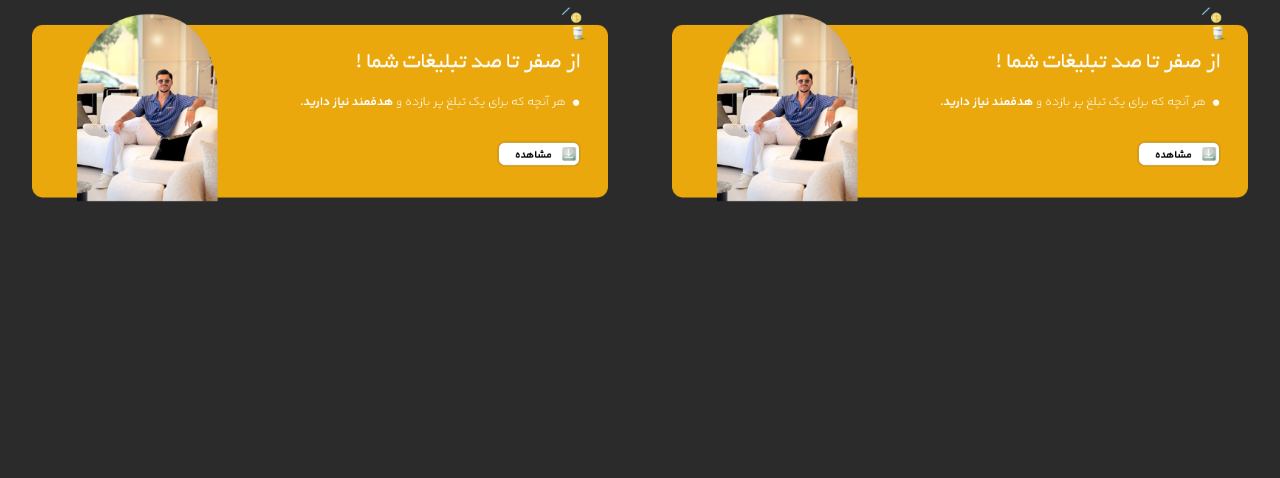
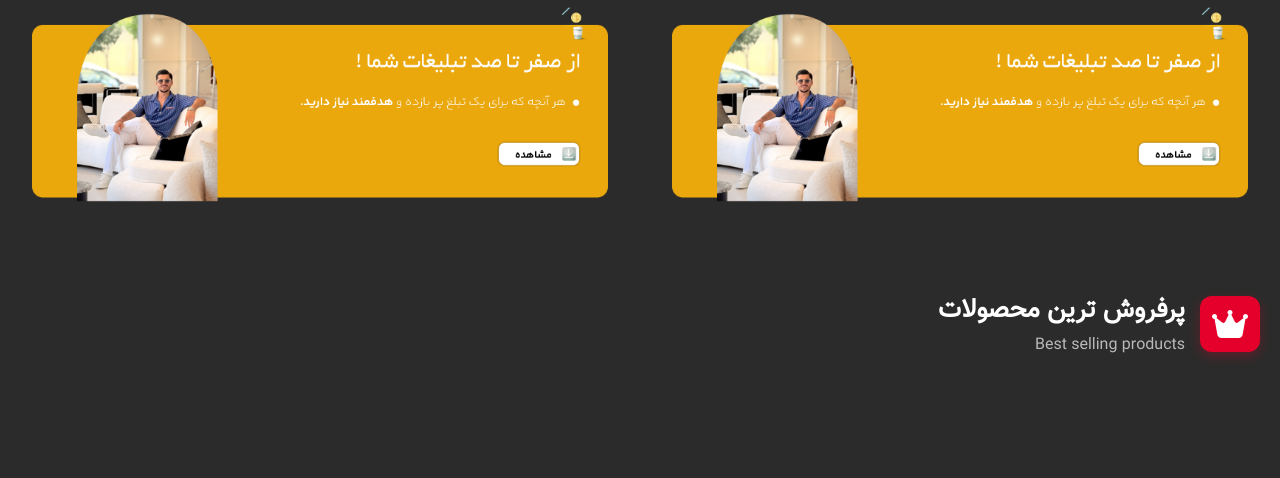
Before and after one commit to adib-rahamani-dev/ArmanWeb-1, a PHP site: page / in a window 1280 px wide. Shown: the part 1105-1583 px from the top of the page. Before the commit the page ends 1307 px from the top, so only its background shows below. Run offline with PHP 8.4, Linux system fonts and the light colour scheme.

Commit message:
product title add

```diff
--- a/Assets/style/style.css
+++ b/Assets/style/style.css
@@ -405,3 +405,64 @@ body {
     max-width: 90%;
   }
 }
+/*  product */
+.product-header {
+  display: flex;
+  /* Controls horizontal alignment - flex-end pushes content to the right */
+  justify-content: flex-end;
+  align-items: center;
+  gap: 15px;
+  padding: 20px;
+  max-width: 1300px;
+  width: 100%;
+  /* Centers the container but content inside aligns right due to justify-content */
+  margin: 0 auto;
+  box-sizing: border-box;
+  flex-wrap: wrap;
+  /* Additional right margin to push content further right */
+  margin-right: 50px;
+}
+
+.text-container {
+  display: flex;
+  flex-direction: column;
+  /* Right text alignment for RTL text */
+  text-align: right;
+  gap: 2px;
+}
+
+.persian-text {
+  font-size: clamp(18px, 2.2vw, 26px);
+  color: #fff;
+  margin: 0;
+  font-weight: bold;
+}
+
+.english-text {
+  font-size: clamp(12px, 1.5vw, 16px);
+  color: #ddd;
+  margin: 0;
+  opacity: 0.8;
+}
+
+.icon {
+  font-size: clamp(20px, 2.5vw, 32px);
+  color: #fff;
+  background-color: #e5002b;
+  border-radius: 12px;
+  padding: 12px;
+  box-shadow: 0 4px 12px rgba(229, 0, 43, 0.3);
+  transition: transform 0.2s;
+}
+
+.icon:hover {
+  transform: scale(1.05);
+}
+
+@media (max-width: 768px) {
+  .product-header {
+
+    margin-right: 20px;
+    justify-content: center;
+  }
+}
--- a/index.html
+++ b/index.html
@@ -115,9 +115,18 @@
     </div>
   </div>
 
+<br><br>
+<!--  product  -->
+
+<div class="product-header">
+  <div class="text-container">
+    <p class="persian-text">پرفروش ترین محصولات</p>
+    <p class="english-text">Best selling products</p>
+  </div>
+  <i class="fa-solid fa-crown icon"></i>
+</div>
+
 <br><br><br><br>
-
-
 
 
 
```
